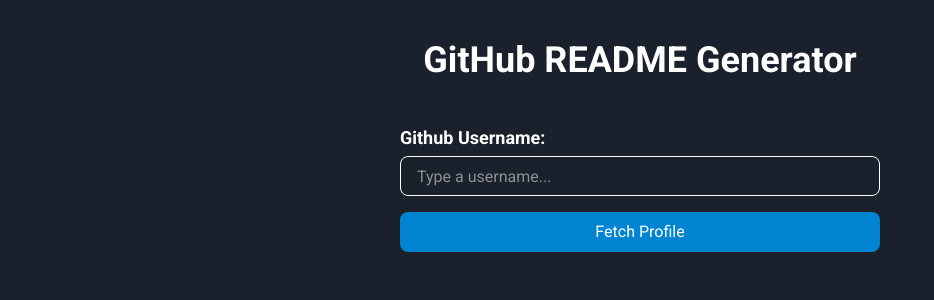
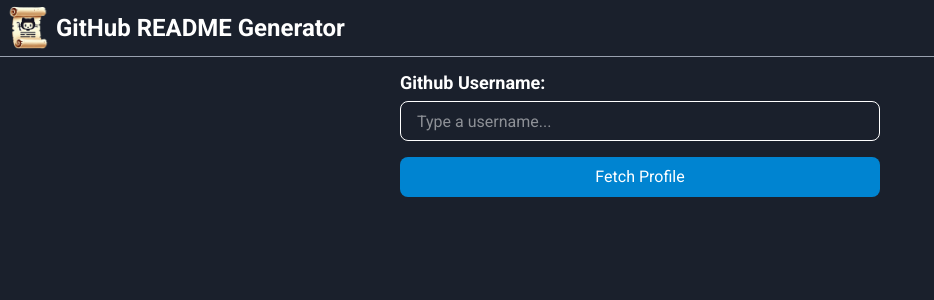
Before and after one commit to jamunoz24/github-readme-generator, a SvelteKit app: page / in a window 1280 px wide. Shown: the top 300 px of the page, without its empty margins (0-934 px from the left). Built offline with nearby package versions, Linux system fonts and the light colour scheme.

Commit message:
header with image

```diff
--- a/src/routes/+page.svelte
+++ b/src/routes/+page.svelte
@@ -2,7 +2,12 @@
   import TextInput from "$lib/TextInput.svelte";
 </script>
 
-<div class="flex flex-col items-center">
-  <h1 class="text-4xl font-bold my-10">GitHub README Generator</h1>
+<div class="flex flex-col">
+  <div class="border-b border-gray-400 mb-2 flex items-center">
+    <div class="w-14 h-14">
+      <img src="/the-github-scrolls.png" alt="GitHub Scrolls">
+    </div>
+    <h1 class="text-2xl font-bold">GitHub README Generator</h1>
+  </div>
   <TextInput />
 </div>
```
Also changed, not shown: static/the-github-scrolls.png (added).
